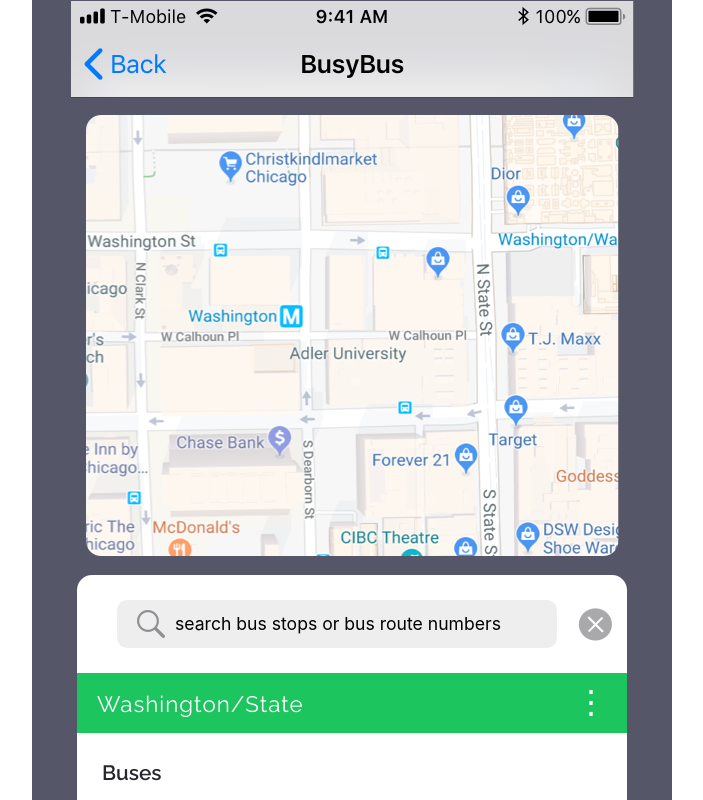
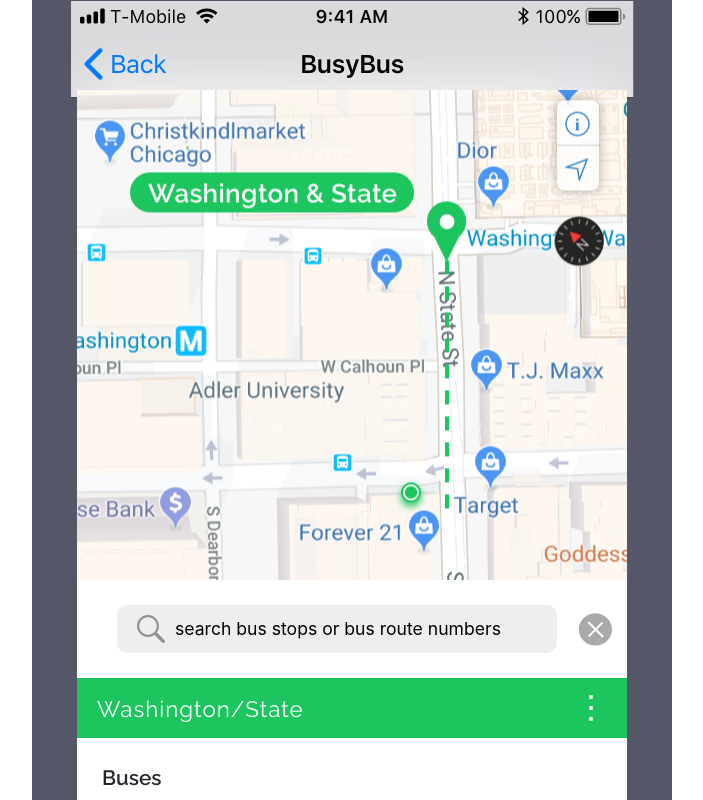
Before and after one commit to eunicejson/FrontendChallenge, a plain HTML site: page 060418_FrontendChallenge/index.html in a window 1280 px wide. Shown: the top 800 px of the page, without its empty margins (288-991 px from the left). Drawn offline with Linux system fonts and the light colour scheme.

Commit message:
060418_FrontendChallenge-v2

```diff
--- a/060418_FrontendChallenge/css/styles.css
+++ b/060418_FrontendChallenge/css/styles.css
@@ -27,22 +27,22 @@ body {
   object-fit: cover;
   background-repeat: no-repeat;
   background-position: 50% 50%;
+  margin: 0 auto;
 }
 
 .map {
   margin: 0 auto;
-  background-image: url("../images/map.png");
+  background-image: url("../images/map_image.png");
   min-height: 500px;
-  width: 100%;
+  width: 550px;
   object-fit: cover;
   background-repeat: no-repeat;
-  background-position: 50% 50%;
-  margin-top: -15px;
+  background-position: 100% 20%;
+  margin-top: -10px;
 }
 
 .app_background {
   background-color: #fff;
-  border-radius: 15px;
   width: 550px;
   margin: 0 auto;
   padding-top: 25px;
```
Also changed, not shown: 060418_FrontendChallenge/index.html (+1 -0 lines), 060418_FrontendChallenge/images/map_image.png (added).
